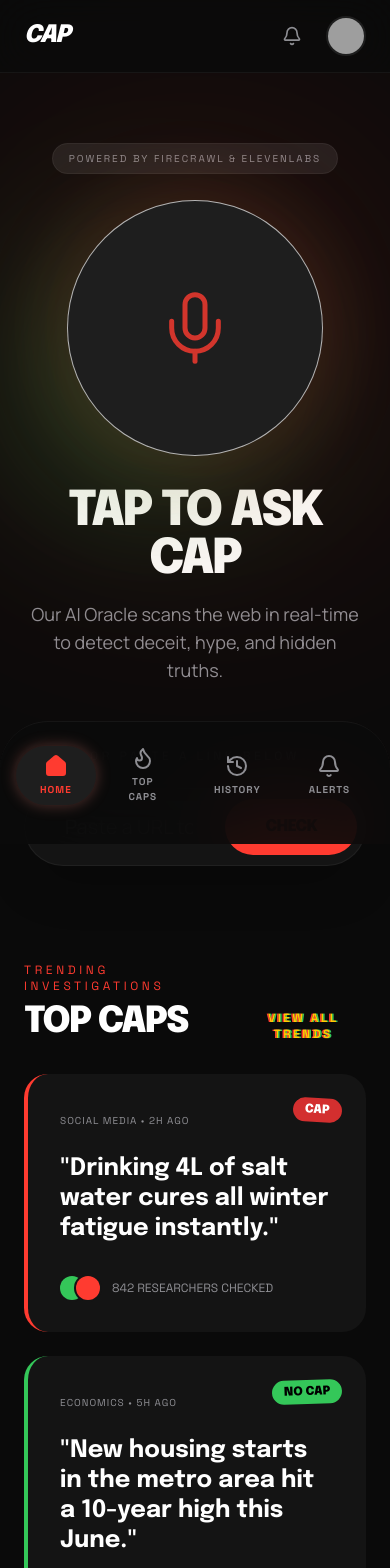
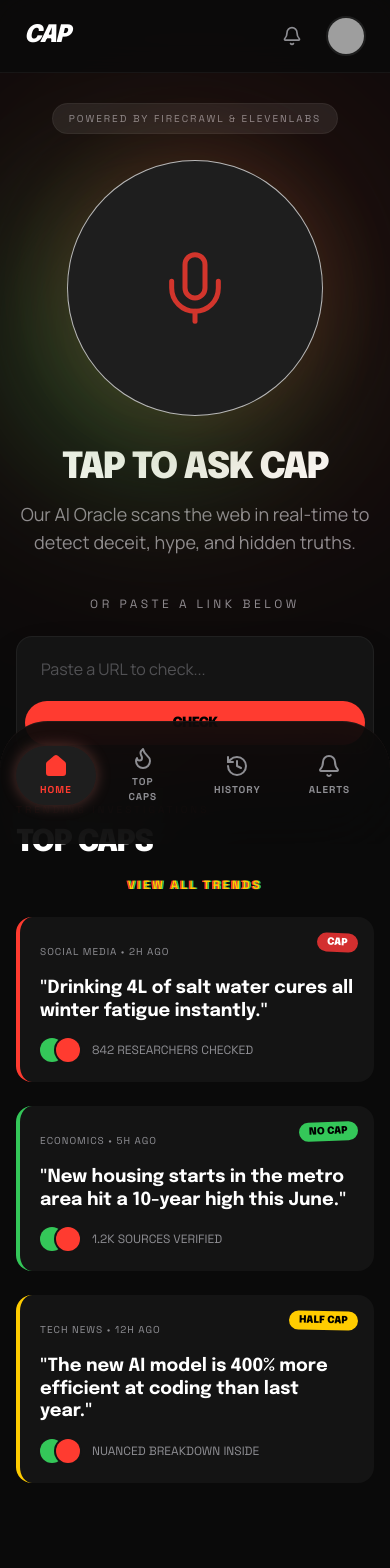
Before and after one commit to mylife-as-miles/CAP, a React (Vite) app: page / in a window 390 px wide. Shown: the top 1568 px of the page. Built offline with nearby package versions, Linux system fonts and the light colour scheme; grey boxes are pictures that could not be loaded.

Commit message:
feat: create Cap application with claim verification and trending content display.

```diff
--- a/src/App.tsx
+++ b/src/App.tsx
@@ -245,7 +245,7 @@ export default function App() {
         )}
       </AnimatePresence>
 
-      <main className="pt-24 pb-32 px-6 max-w-7xl mx-auto">
+      <main className="pt-20 md:pt-24 pb-28 md:pb-32 px-4 md:px-6 max-w-7xl mx-auto">
         <AnimatePresence mode="wait">
           {screen === 'home' && (
             <motion.div
@@ -256,7 +256,7 @@ export default function App() {
               className="flex flex-col items-center"
             >
               {/* Hero Section */}
-              <div className="relative flex flex-col items-center mb-16 w-full max-w-2xl mt-12">
+              <div className="relative flex flex-col items-center mb-10 md:mb-16 w-full max-w-2xl mt-6 md:mt-12">
                 <div className="absolute -left-20 top-0 hidden xl:flex flex-col gap-4">
                   {['Is this true?', 'Red flags?', 'Should I trust this?'].map((text, i) => (
                     <button
@@ -280,7 +280,7 @@ export default function App() {
                 <MicOrb onClick={handleMicClick} />
 
                 <div className="mt-8 text-center">
-                  <h1 className="font-headline text-5xl md:text-7xl font-black uppercase tracking-tighter mb-4 text-white">
+                  <h1 className="font-headline text-4xl sm:text-5xl md:text-7xl font-black uppercase tracking-tighter mb-3 md:mb-4 text-white">
                     Tap to ask Cap
                   </h1>
                   <p className="font-body text-outline text-lg max-w-md mx-auto">
@@ -290,17 +290,17 @@ export default function App() {
               </div>
 
               {/* Input Section */}
-              <div className="w-full max-w-3xl mb-24">
+              <div className="w-full max-w-3xl mb-12 md:mb-24">
                 <div className="flex flex-col items-center gap-6">
                   <p className="font-label text-xs uppercase tracking-[0.3em] text-outline">Or paste a link below</p>
                   <div className="w-full relative flex flex-col items-center">
                     <div className={cn(
-                      "w-full relative flex items-center p-2 bg-surface rounded-full border transition-colors shadow-2xl",
+                      "w-full relative flex flex-col sm:flex-row items-stretch sm:items-center p-2 bg-surface rounded-2xl sm:rounded-full border transition-colors shadow-2xl gap-2 sm:gap-0",
                       inputError ? "border-red-500 focus-within:border-red-400" : "border-white/5 focus-within:border-primary/50"
                     )}>
                       <input
-                        className="w-full bg-transparent border-none focus:ring-0 px-8 py-4 font-body text-xl text-white placeholder:text-outline/50"
-                        placeholder="Paste a URL to check (e.g., https://news.com/article)"
+                        className="w-full bg-transparent border-none focus:ring-0 px-4 sm:px-8 py-3 sm:py-4 font-body text-base sm:text-xl text-white placeholder:text-outline/50"
+                        placeholder="Paste a URL to check..."
                         type="text"
                         value={inputValue}
                         onChange={(e) => {
@@ -311,7 +311,7 @@ export default function App() {
                       />
                       <button
                         onClick={handleCheck}
-                        className="bg-primary text-black font-headline font-black uppercase tracking-tighter px-10 py-4 rounded-full hover:bg-primary-dim transition-colors active:scale-95"
+                        className="bg-primary text-black font-headline font-black uppercase tracking-tighter px-8 sm:px-10 py-3 sm:py-4 rounded-full hover:bg-primary-dim transition-colors active:scale-95 text-sm sm:text-base"
                       >
                         Check
                       </button>
@@ -334,10 +334,10 @@ export default function App() {
 
               {/* Trending Section */}
               <div className="w-full">
-                <div className="flex justify-between items-end mb-8">
+                <div className="flex flex-col sm:flex-row sm:justify-between sm:items-end gap-4 mb-6 md:mb-8">
                   <div>
-                    <span className="font-label text-xs uppercase tracking-[0.3em] text-primary mb-2 block">Trending Investigations</span>
-                    <h2 className="font-headline text-4xl font-black uppercase tracking-tighter">Top Caps</h2>
+                    <span className="font-label text-[10px] sm:text-xs uppercase tracking-[0.3em] text-primary mb-2 block">Trending Investigations</span>
+                    <h2 className="font-headline text-3xl sm:text-4xl font-black uppercase tracking-tighter">Top Caps</h2>
                   </div>
                   <button
                     onClick={() => setScreen('trends')}
@@ -446,20 +446,20 @@ export default function App() {
               exit={{ opacity: 0 }}
               className="w-full max-w-5xl mx-auto"
             >
-              <div className="mb-16">
+              <div className="mb-8 md:mb-16">
                 <div className="inline-flex items-center gap-2 mb-4">
                   <span className="w-2 h-2 rounded-full bg-primary-dim animate-ping"></span>
                   <span className="font-label text-xs tracking-widest uppercase text-outline">Verifying Claim</span>
                 </div>
-                <h1 className="font-headline text-4xl md:text-6xl font-black tracking-tighter uppercase leading-none text-white">
+                <h1 className="font-headline text-2xl sm:text-4xl md:text-6xl font-black tracking-tighter uppercase leading-none text-white">
                   "{inputValue || "The 2024 economic projections suggest a 40% decrease in consumer spending."}"
                 </h1>
               </div>
 
-              <div className="grid grid-cols-1 lg:grid-cols-12 gap-8 w-full items-start">
-                <div className="lg:col-span-7 flex flex-col gap-6">
-                  <div className="p-10 rounded-3xl bg-surface border-l-4 border-primary shadow-2xl relative overflow-hidden">
-                    <h2 className="font-headline text-3xl font-black uppercase tracking-tighter text-primary mb-8">Cap is checking...</h2>
+              <div className="grid grid-cols-1 lg:grid-cols-12 gap-4 md:gap-8 w-full items-start">
+                <div className="lg:col-span-7 flex flex-col gap-4 md:gap-6">
+                  <div className="p-6 md:p-10 rounded-2xl md:rounded-3xl bg-surface border-l-4 border-primary shadow-2xl relative overflow-hidden">
+                    <h2 className="font-headline text-xl sm:text-3xl font-black uppercase tracking-tighter text-primary mb-4 md:mb-8">Cap is checking...</h2>
                     <div className="space-y-8 relative">
                       <div className="absolute left-[15px] top-2 bottom-2 w-0.5 bg-white/10"></div>
 
@@ -553,16 +553,16 @@ export default function App() {
               className="w-full max-w-7xl mx-auto relative"
             >
               <section className="flex flex-col items-center text-center mb-16">
-                <div className="relative w-full max-w-4xl bg-surface rounded-3xl overflow-hidden border-l-[4px] border-primary shadow-[0_0_60px_-15px_rgba(226,36,31,0.3)]">
-                  <div className="p-8 md:p-16 flex flex-col items-center">
+                <div className="relative w-full max-w-4xl bg-surface rounded-2xl md:rounded-3xl overflow-hidden border-l-[4px] border-primary shadow-[0_0_60px_-15px_rgba(226,36,31,0.3)]">
+                  <div className="p-6 sm:p-8 md:p-16 flex flex-col items-center">
                     <div className="flex items-center gap-3 mb-6">
                       <span className="font-label text-xs uppercase tracking-[0.2em] text-primary bg-primary/10 px-3 py-1 rounded-full">Confidence: High</span>
                       <span className="font-label text-xs uppercase tracking-[0.2em] text-outline">Ref ID: 8821-X</span>
                     </div>
-                    <div className="flex items-center justify-center gap-4 mb-4 relative group">
-                      <h1 className="font-headline text-[80px] md:text-[140px] leading-none font-black text-primary uppercase italic tracking-tighter">CAP</h1>
-                      <div className="relative cursor-help mt-4 md:mt-8">
-                        <Info size={32} className="text-outline group-hover:text-primary transition-colors" />
+                    <div className="flex items-center justify-center gap-2 sm:gap-4 mb-4 relative group">
+                      <h1 className="font-headline text-[56px] sm:text-[80px] md:text-[140px] leading-none font-black text-primary uppercase italic tracking-tighter">CAP</h1>
+                      <div className="relative cursor-help mt-2 sm:mt-4 md:mt-8">
+                        <Info size={24} className="text-outline group-hover:text-primary transition-colors sm:w-8 sm:h-8" />
                         <div className="absolute bottom-full left-1/2 -translate-x-1/2 mb-4 w-64 p-4 bg-surface-high border border-white/10 rounded-2xl shadow-2xl opacity-0 group-hover:opacity-100 transition-opacity pointer-events-none z-50">
                           <p className="font-body text-sm text-white normal-case not-italic text-left font-normal">
                             Flagged as CAP due to significant contradictions with official documentation and verified pricing data.
@@ -571,7 +571,7 @@ export default function App() {
                         </div>
                       </div>
                     </div>
-                    <p className="font-headline text-2xl md:text-3xl text-white max-w-2xl font-bold leading-tight italic mb-8">
+                    <p className="font-headline text-lg sm:text-2xl md:text-3xl text-white max-w-2xl font-bold leading-tight italic mb-4 sm:mb-8">
                       "The headline overstates what the sources actually support."
                     </p>
                     <div className="h-10 flex items-center justify-center gap-1.5 w-full max-w-sm opacity-60">
@@ -591,7 +591,7 @@ export default function App() {
                 </div>
               </section>
 
-              <section className="grid grid-cols-1 md:grid-cols-3 gap-6 mb-16">
+              <section className="grid grid-cols-1 md:grid-cols-3 gap-4 md:gap-6 mb-10 md:mb-16">
                 <div className="md:col-span-2 space-y-6">
                   <h3 className="font-headline text-xl uppercase tracking-widest text-outline mb-4 flex items-center gap-2">
                     <span className="w-8 h-[1px] bg-outline"></span>
@@ -601,7 +601,7 @@ export default function App() {
                     { id: '01', title: 'Official Documentation Gap', text: 'The original claim cites "Section 4.2" of the 2023 Federal Registry, but that section exclusively discusses agricultural subsidies, not urban development grants.' },
                     { id: '02', title: 'Pricing Page Contradiction', text: 'The "Unlimit" plan mentioned in the leak is listed on the public pricing page as a deprecated enterprise-only tier with a $5,000 minimum spend, contradicting the "free for all" claim.' }
                   ].map(item => (
-                    <div key={item.id} className="bg-surface-high p-8 rounded-3xl relative overflow-hidden group">
+                    <div key={item.id} className="bg-surface-high p-5 sm:p-8 rounded-2xl md:rounded-3xl relative overflow-hidden group">
                       <div className="absolute left-0 top-0 w-1 h-full bg-primary-dim opacity-40"></div>
                       <div className="flex gap-6 items-start">
                         <span className="font-label text-primary text-xl font-bold">{item.id}</span>
@@ -614,7 +614,7 @@ export default function App() {
                   ))}
                 </div>
 
-                <div className="bg-surface-high p-8 rounded-3xl flex flex-col justify-between">
+                <div className="bg-surface-high p-5 sm:p-8 rounded-2xl md:rounded-3xl flex flex-col justify-between">
                   <div>
                     <h3 className="font-headline text-xl uppercase tracking-widest text-outline mb-8">Metadata</h3>
                     <div className="space-y-6">
@@ -638,7 +638,7 @@ export default function App() {
                 </div>
               </section>
 
-              <section className="mb-24">
+              <section className="mb-16 md:mb-24">
                 <h3 className="font-headline text-xl uppercase tracking-widest text-outline mb-8 flex items-center gap-2">
                   <span className="w-8 h-[1px] bg-outline"></span>
                   Top 3 Influential Sources
@@ -666,11 +666,11 @@ export default function App() {
                 </div>
               </section>
 
-              <div className="fixed bottom-0 left-0 w-full z-40 px-6 pb-12 pt-12 bg-gradient-to-t from-background via-background/90 to-transparent pointer-events-none">
-                <div className="w-full max-w-7xl mx-auto flex flex-col lg:flex-row flex-nowrap gap-4 justify-center items-center pointer-events-auto">
+              <div className="fixed bottom-0 left-0 w-full z-40 px-3 sm:px-6 pb-20 md:pb-12 pt-8 md:pt-12 bg-gradient-to-t from-background via-background/90 to-transparent pointer-events-none">
+                <div className="w-full max-w-7xl mx-auto grid grid-cols-2 sm:flex sm:flex-row sm:flex-nowrap gap-2 sm:gap-4 justify-center items-center pointer-events-auto">
                   <button
                     onClick={handleShare}
-                    className="w-full lg:w-auto px-6 py-4 text-sm bg-surface-high text-white font-headline font-black uppercase tracking-widest rounded-full hover:bg-white/10 transition-all flex items-center justify-center gap-3 active:scale-95 whitespace-nowrap"
+                    className="px-4 sm:px-6 py-3 sm:py-4 text-xs sm:text-sm bg-surface-high text-white font-headline font-black uppercase tracking-widest rounded-full hover:bg-white/10 transition-all flex items-center justify-center gap-2 sm:gap-3 active:scale-95 whitespace-nowrap"
                   >
                     <Share2 size={20} />
                     Share Result
@@ -679,7 +679,7 @@ export default function App() {
                     onClick={handleAddToTopCaps}
                     disabled={isAddedToTopCaps}
                     className={cn(
-                      "w-full lg:w-auto px-6 py-4 text-sm font-headline font-black uppercase tracking-widest rounded-full transition-all flex items-center justify-center gap-3 active:scale-95 whitespace-nowrap",
+                      "px-4 sm:px-6 py-3 sm:py-4 text-xs sm:text-sm font-headline font-black uppercase tracking-widest rounded-full transition-all flex items-center justify-center gap-2 sm:gap-3 active:scale-95 whitespace-nowrap",
                       isAddedToTopCaps
                         ? "bg-surface-high text-primary border border-primary/30 cursor-default"
                         : "bg-primary text-black hover:bg-primary-dim shadow-[0_0_25px_rgba(255,142,128,0.4)]"
@@ -692,7 +692,7 @@ export default function App() {
                     onClick={() => setIsFlagged(true)}
                     disabled={isFlagged}
                     className={cn(
-                      "w-full lg:w-auto px-6 py-4 text-sm font-headline font-black uppercase tracking-widest rounded-full transition-all flex items-center justify-center gap-3 active:scale-95 whitespace-nowrap",
+                      "px-4 sm:px-6 py-3 sm:py-4 text-xs sm:text-sm font-headline font-black uppercase tracking-widest rounded-full transition-all flex items-center justify-center gap-2 sm:gap-3 active:scale-95 whitespace-nowrap",
                       isFlagged
                         ? "bg-surface-high text-outline border border-white/10 cursor-default"
                         : "bg-surface text-white hover:bg-surface-high border border-white/10"
@@ -709,7 +709,7 @@ export default function App() {
                       setIsAddedToTopCaps(false);
                       setIsFlagged(false);
                     }}
-                    className="w-full lg:w-auto px-6 py-4 text-sm bg-white text-black font-headline font-black uppercase tracking-widest rounded-full hover:opacity-90 transition-all flex items-center justify-center gap-3 active:scale-95 whitespace-nowrap"
+                    className="col-span-2 sm:col-span-1 px-4 sm:px-6 py-3 sm:py-4 text-xs sm:text-sm bg-white text-black font-headline font-black uppercase tracking-widest rounded-full hover:opacity-90 transition-all flex items-center justify-center gap-2 sm:gap-3 active:scale-95 whitespace-nowrap"
                   >
                     <RefreshCw size={20} />
                     Check Another
@@ -729,7 +729,7 @@ export default function App() {
             >
               <div className="text-center mb-16">
                 <span className="font-label text-xs uppercase tracking-[0.3em] text-primary mb-4 block">Hall of Shame</span>
-                <h1 className="font-headline text-5xl md:text-7xl font-black uppercase italic tracking-tighter mb-6 text-white">Top Caps</h1>
+                <h1 className="font-headline text-4xl sm:text-5xl md:text-7xl font-black uppercase italic tracking-tighter mb-4 sm:mb-6 text-white">Top Caps</h1>
                 <p className="text-outline font-body text-lg max-w-2xl mx-auto">
                   A leaderboard of the wildest, most delusional claims Cap has checked.
                 </p>
@@ -744,7 +744,7 @@ export default function App() {
                 <motion.div
                   animate={{ boxShadow: ['0 0 0 rgba(226,36,31,0)', '0 0 20px rgba(226,36,31,0.3)', '0 0 0 rgba(226,36,31,0)'] }}
                   transition={{ duration: 2, repeat: Infinity }}
-                  className="bg-surface-high border-2 border-primary/50 rounded-3xl p-8 relative"
+                  className="bg-surface-high border-2 border-primary/50 rounded-2xl sm:rounded-3xl p-5 sm:p-8 relative"
                 >
                   {/* Shimmer effect */}
                   <div className="absolute inset-0 rounded-3xl overflow-hidden pointer-events-none">
--- a/src/components/TrendCard.tsx
+++ b/src/components/TrendCard.tsx
@@ -28,14 +28,14 @@ export function TrendCard({ type, category, time, claim, stats, onClick, onBadge
     <div
       onClick={onClick}
       className={cn(
-        "bg-surface rounded-3xl p-8 relative border-l-4 group hover:bg-surface-high transition-all cursor-pointer",
+        "bg-surface rounded-2xl sm:rounded-3xl p-5 sm:p-8 relative border-l-4 group hover:bg-surface-high transition-all cursor-pointer",
         type === 'CAP' ? "border-primary" : type === 'NO CAP' ? "border-secondary" : "border-tertiary"
       )}
     >
       <div
         onClick={onBadgeClick}
         className={cn(
-          "absolute top-6 right-6 font-headline font-black text-xs px-3 py-1 rounded-full transition-transform group-hover:rotate-0 uppercase",
+          "absolute top-4 sm:top-6 right-4 sm:right-6 font-headline font-black text-[10px] sm:text-xs px-2.5 sm:px-3 py-0.5 sm:py-1 rounded-full transition-transform group-hover:rotate-0 uppercase",
           badgeStyles[type],
           type === 'CAP' ? "rotate-3" : type === 'NO CAP' ? "-rotate-2" : "rotate-1",
           onBadgeClick ? "cursor-pointer hover:scale-105" : ""
@@ -43,10 +43,10 @@ export function TrendCard({ type, category, time, claim, stats, onClick, onBadge
       >
         {type}
       </div>
-      <div className="mb-6">
+      <div className="mb-4 sm:mb-6">
         <span className="font-label text-[10px] text-outline uppercase tracking-widest">{category} • {time}</span>
       </div>
-      <p className="font-headline text-2xl font-bold leading-tight mb-8">"{claim}"</p>
+      <p className="font-headline text-lg sm:text-2xl font-bold leading-tight mb-4 sm:mb-8">"{claim}"</p>
       <div className="flex items-center gap-3">
         <div className="flex -space-x-2">
           <div className="w-6 h-6 rounded-full bg-secondary ring-2 ring-surface" />
```
